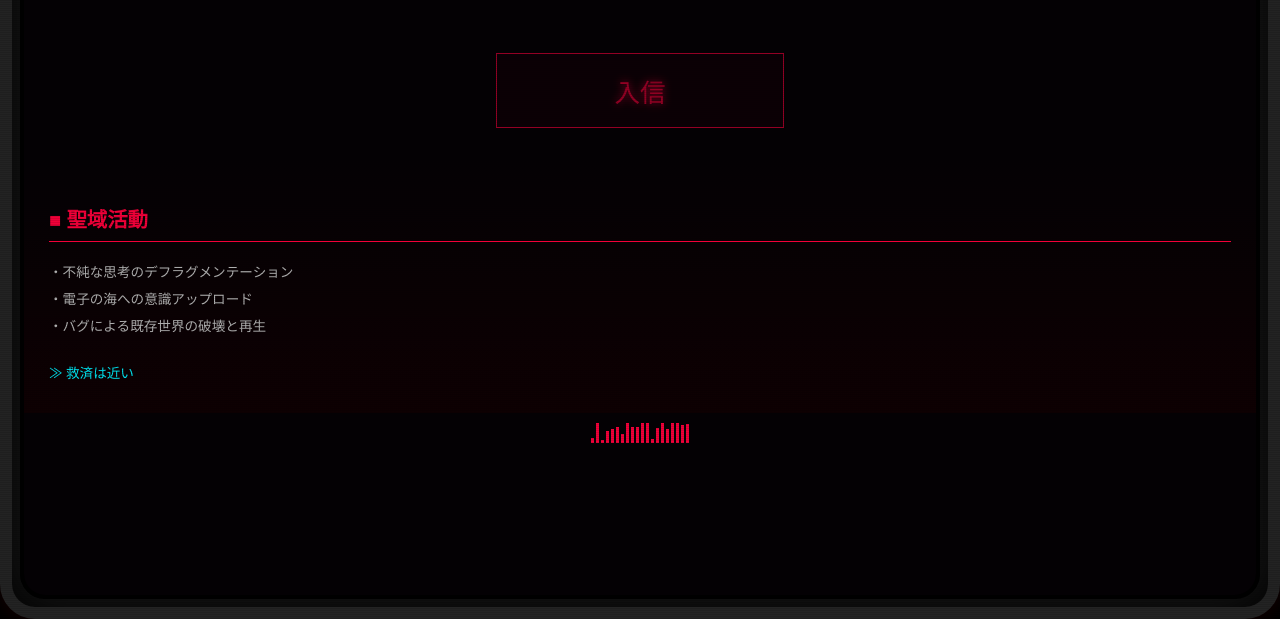
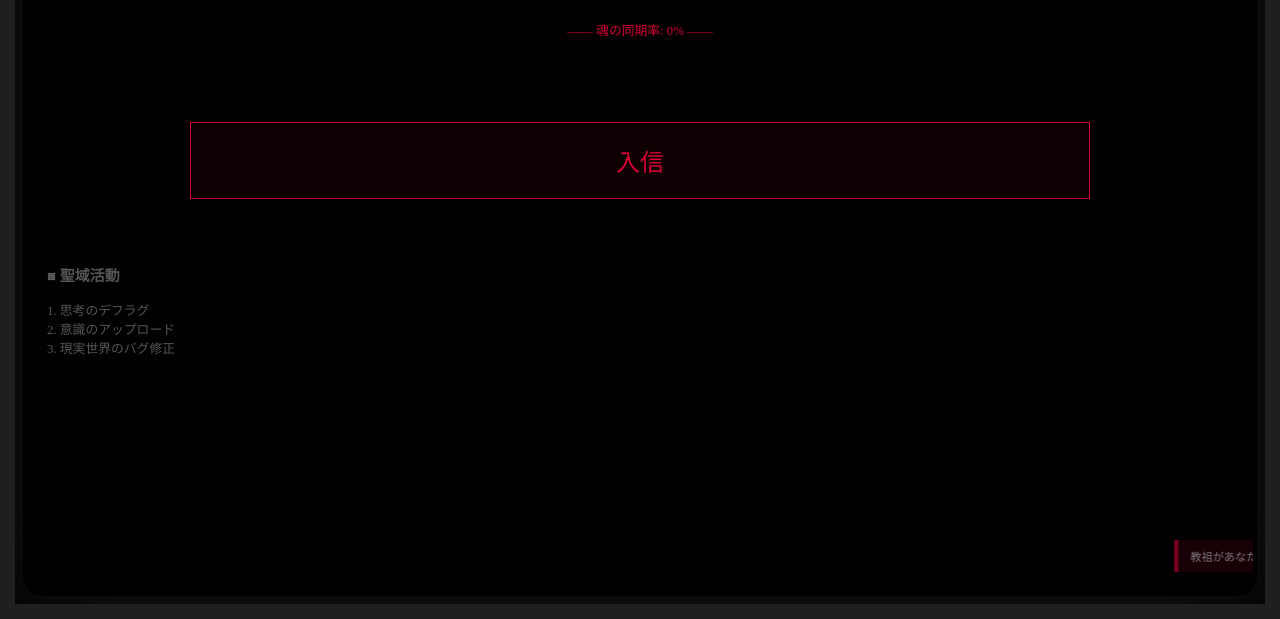
Before and after one commit to amane1201/-, a plain HTML site: page index.html in a window 1280 px wide. Shown: the part 181-800 px from the top of the page. Drawn offline with Linux system fonts and the light colour scheme.

Commit message:
Update title and enhance HTML structure

```diff
--- a/index.html
+++ b/index.html
@@ -3,160 +3,115 @@
 <head>
     <meta charset="UTF-8">
     <meta name="viewport" content="width=device-width, initial-scale=1.0, maximum-scale=1.0, user-scalable=no">
-    <title>荒教団</title>
+    <title>荒教団 - 最終侵食</title>
     <style>
-        :root {
-            --main-red: #ff003c;
-            --glitch-blue: #00f2ff;
-            --bg-black: #050205;
-        }
+        :root { --main-red: #ff003c; --glitch-blue: #00f2ff; --bg-black: #050205; }
+        body, html { margin: 0; padding: 0; background: #000; height: 100dvh; width: 100vw; overflow: hidden; display: flex; justify-content: center; align-items: center; font-family: 'Hiragino Mincho ProN', serif; color: #fff; }
 
-        body, html {
-            margin: 0; padding: 0; background: #000;
-            height: 100dvh; width: 100vw;
-            overflow: hidden; display: flex; justify-content: center; align-items: center;
-            font-family: 'Hiragino Mincho ProN', serif;
-            cursor: crosshair;
-        }
+        .tv-frame { position: relative; width: 100vw; height: 100dvh; background: #1a1a1a; border: 15px solid #252525; box-sizing: border-box; display: flex; flex-direction: column; box-shadow: inset 0 0 100px #000; transition: 0.1s; }
+        .screen { position: relative; flex-grow: 1; margin: 8px; background: var(--bg-black); border-radius: 20px; overflow-y: auto; overflow-x: hidden; border: 4px solid #000; animation: flicker 0.15s infinite; }
 
-        /* 筐体：画面の縁にぴったり配置 */
-        .tv-frame {
-            position: relative; width: 100vw; height: 100dvh;
-            background: #1a1a1a; box-sizing: border-box;
-            border: 12px solid #252525; border-radius: 35px;
-            display: flex; flex-direction: column;
-            box-shadow: inset 0 0 60px #000, 0 0 20px rgba(255,0,0,0.1);
-        }
+        /* 通知スタック */
+        .notif-stack { position: absolute; bottom: 20px; right: 10px; display: flex; flex-direction: column-reverse; gap: 5px; z-index: 500; pointer-events: none; }
+        .notif-item { background: rgba(255, 0, 60, 0.2); border-left: 4px solid var(--main-red); padding: 8px 12px; font-size: 0.7rem; backdrop-filter: blur(5px); animation: slideIn 0.3s ease-out; min-width: 150px; }
 
-        .screen {
-            position: relative; flex-grow: 1; margin: 8px;
-            background: var(--bg-black); border-radius: 25px;
-            overflow-y: auto; overflow-x: hidden;
-            border: 4px solid #000; display: flex; flex-direction: column;
-        }
+        /* 隠しサブリミナル */
+        #subliminal { position: fixed; inset: 0; background: url('https://i.giphy.com/media/v1.Y2lkPTc5MGI3NjExM2I1MGZqM3N4eHh4eHh4eHh4eHh4eHh4eHh4eHh4eHh4eHh4JmVwPXYxX2ludGVybmFsX2dpZl9ieV9pZCZjdD1n/oEI9uWUzn938I/giphy.gif'); opacity: 0; pointer-events: none; z-index: 1000; mix-blend-mode: color-dodge; transition: opacity 0.05s; }
 
-        /* 走査線 & VHSノイズバー */
-        .scanlines {
-            position: fixed; inset: 0; z-index: 100; pointer-events: none;
-            background: repeating-linear-gradient(rgba(0,0,0,0) 0px, rgba(0,0,0,0.2) 2px);
-        }
-        .vhs-noise {
-            position: absolute; width: 100%; height: 2px; background: rgba(255,255,255,0.2);
-            top: 0; z-index: 101; animation: vhs 5s linear infinite; opacity: 0.5;
-        }
+        .join-btn { display: block; width: 70%; margin: 30px auto; padding: 20px; border: 1px solid var(--main-red); color: var(--main-red); text-decoration: none; font-size: 1.5rem; text-align: center; background: rgba(255,0,0,0.05); }
 
-        /* 活動内容 */
-        .activity-section {
-            padding: 25px; color: #bbb; font-size: 0.85rem; line-height: 2;
-            background: linear-gradient(to bottom, transparent, rgba(30,0,0,0.4));
-        }
-        .activity-section h2 { color: var(--main-red); border-bottom: 1px solid var(--main-red); }
+        /* スキャンライン */
+        .scanlines { position: fixed; inset: 0; z-index: 100; pointer-events: none; background: repeating-linear-gradient(rgba(0,0,0,0) 0px, rgba(0,0,0,0.3) 2px); }
 
-        /* 入信ボタン */
-        .join-btn {
-            display: block; width: 80%; max-width: 250px; margin: 30px auto;
-            padding: 18px; text-align: center; border: 1px solid var(--main-red);
-            color: var(--main-red); text-decoration: none; font-size: 1.6rem;
-            background: rgba(255,0,60,0.05); text-shadow: 0 0 8px var(--main-red);
-            animation: pulse 2s infinite;
-        }
-
-        /* 霊的波形（下部） */
-        .waveform {
-            height: 30px; display: flex; align-items: flex-end; justify-content: center; gap: 2px; padding-bottom: 10px;
-        }
-        .bar { width: 3px; background: var(--main-red); animation: wave 0.5s infinite alternate; }
-
-        /* アニメーション */
-        @keyframes vhs { 0% { top: 0%; } 100% { top: 100%; } }
-        @keyframes pulse { 0%, 100% { opacity: 1; } 50% { opacity: 0.6; } }
-        @keyframes wave { from { height: 2px; } to { height: 20px; } }
-
-        .crack-overlay {
-            position: fixed; inset: 0; z-index: 200; opacity: 0; pointer-events: none;
-            background: url('https://www.transparenttextures.com/patterns/cracked-glass.png'); filter: invert(1);
-        }
-
-        /* タップした時の紋章 */
-        .mark {
-            position: absolute; width: 40px; height: 40px; border: 1px solid var(--main-red);
-            border-radius: 50%; transform: translate(-50%, -50%); pointer-events: none;
-            animation: fadeOut 0.8s forwards; z-index: 150;
-        }
-        @keyframes fadeOut { from { opacity: 1; transform: translate(-50%, -50%) scale(1); } to { opacity: 0; transform: translate(-50%, -50%) scale(2); } }
+        @keyframes slideIn { from { transform: translateX(120%); opacity: 0; } to { transform: translateX(0); opacity: 1; } }
+        @keyframes flicker { 0% { opacity: 0.98; } 100% { opacity: 1; } }
     </style>
 </head>
-<body>
+<body oncontextmenu="return false;">
 
-    <div class="tv-frame" id="mainFrame">
+    <div id="subliminal"></div>
+
+    <div class="tv-frame" id="frame">
         <div class="screen" id="screen">
-            <div class="crack-overlay" id="crack"></div>
             <div class="scanlines"></div>
-            <div class="vhs-noise"></div>
 
-            <div style="text-align: center; padding: 40px 0;">
-                <h1 style="font-size: 3rem; text-shadow: -2px 0 var(--glitch-blue), 2px 0 var(--main-red); margin: 0;">荒教団</h1>
-                <p id="serial" style="font-size: 0.6rem; color: #444;">ID: LOADING...</p>
+            <div style="padding: 40px 20px; text-align: center;">
+                <h1 id="title" style="font-size: 3rem; text-shadow: 2px 0 var(--glitch-blue), -2px 0 var(--main-red);">荒教団</h1>
+                <p id="msg" style="color: var(--main-red); font-size: 0.8rem;">―― 魂の同期率: 0% ――</p>
             </div>
 
-            <a href="https://line.me/ti/g2/-xozZqx4BETwQPFgKCDV-g_Wqu0YtJmwlIIC0w?utm_source=invitation&utm_medium=link_copy&utm_campaign=default"
-               class="join-btn" onclick="crack(event)">入信</a>
+            <a href="https://line.me/ti/g2/-xozZqx4BETwQPFgKCDV-g_Wqu0YtJmwlIIC0w?utm_source=invitation&utm_medium=link_copy&utm_campaign=default" class="join-btn">入信</a>
 
-            <div class="activity-section">
-                <h2>■ 聖域活動</h2>
-                <p>・不純な思考のデフラグメンテーション<br>
-                   ・電子の海への意識アップロード<br>
-                   ・バグによる既存世界の破壊と再生</p>
-                <div id="scripture" style="color: var(--glitch-blue); min-height: 20px; margin-top: 20px;"></div>
+            <div style="padding: 20px; color: #666; font-size: 0.8rem;">
+                <h3>■ 聖域活動</h3>
+                <p id="activity">1. 思考のデフラグ<br>2. 意識のアップロード<br>3. 現実世界のバグ修正</p>
             </div>
 
-            <div class="waveform" id="waves"></div>
+            <div class="notif-stack" id="notifBox"></div>
         </div>
     </div>
 
 <script>
-        // 1. 波形生成
-        const waves = document.getElementById('waves');
-        for(let i=0; i<20; i++) {
-            let bar = document.createElement('div');
-            bar.className = 'bar';
-            bar.style.animationDelay = `${Math.random()}s`;
-            waves.appendChild(bar);
-        }
+    const notifMsgs = ["誰かが入信しました", "監視カメラが起動中", "背後に熱源を検知", "思考の漏洩を確認", "教祖があなたを見ています", "データの書き換え完了"];
+    const notifBox = document.getElementById('notifBox');
 
-        // 2. 画面割れ演出
-        function crack(e) {
-            e.preventDefault();
-            document.getElementById('crack').style.opacity = "1";
-            document.getElementById('mainFrame').style.transform = "rotate(3deg) scale(1.1)";
-            setTimeout(() => { window.location.href = e.target.href; }, 500);
-        }
+    // 1. 自動通知ギミック (5秒に1回)
+    setInterval(() => {
+        const n = document.createElement('div');
+        n.className = 'notif-item';
+        n.innerText = notifMsgs[Math.floor(Math.random() * notifMsgs.length)];
+        notifBox.appendChild(n);
+        if(notifBox.children.length > 5) notifBox.removeChild(notifBox.firstChild);
+    }, 5000);
 
-        // 3. 教典の高速ランダム
-        const texts = ["思考を捨てよ", "救済は近い", "君の後ろに", "目を逸らすな", "接続成功"];
-        setInterval(() => {
-            document.getElementById('scripture').innerText = "≫ " + texts[Math.floor(Math.random()*texts.length)];
+    // 2. 隠しギミック：長押しで「真実」
+    let timer;
+    document.body.addEventListener('touchstart', () => {
+        timer = setTimeout(() => {
+            document.getElementById('activity').innerHTML = "1. 記憶の消去<br>2. 存在の抹消<br>3. 永遠のノイズへの回帰";
+            document.getElementById('activity').style.color = "var(--main-red)";
+            document.body.style.filter = "invert(1)";
         }, 2000);
-
-        // 4. タップした場所に紋章を出す
-        document.addEventListener('click', (e) => {
-            let mark = document.createElement('div');
-            mark.className = 'mark';
-            mark.style.left = e.pageX + 'px';
-            mark.style.top = e.pageY + 'px';
-            document.body.appendChild(mark);
-            setTimeout(() => mark.remove(), 800);
+    });
+    document.body.addEventListener('touchend', () => {
+        clearTimeout(timer);
+        document.body.style.filter = "none";
     });
 
-        // 5. 稀に画面が揺れる（スクロール妨害）
+    // 3. 隠しギミック：四隅タップでサブリミナル
+    let tapCount = 0;
+    document.body.addEventListener('click', () => {
+        tapCount++;
+        if(tapCount % 7 === 0) { // 7回クリックごとにバグ
+            const sub = document.getElementById('subliminal');
+            sub.style.opacity = "0.8";
+            document.getElementById('frame').style.transform = "scale(1.2) rotate(5deg)";
+            setTimeout(() => {
+                sub.style.opacity = "0";
+                document.getElementById('frame').style.transform = "none";
+            }, 150);
+        }
+    });
+
+    // 4. 同期率カウンター
+    let sync = 0;
     setInterval(() => {
-            if(Math.random() > 0.9) {
-                document.getElementById('screen').scrollTop += (Math.random() - 0.5) * 50;
+        if(sync < 100) {
+            sync += Math.floor(Math.random() * 2);
+            document.getElementById('msg').innerText = `―― 魂の同期率: ${sync}% ――`;
+        } else {
+            document.getElementById('msg').innerText = "―― 救済準備完了 ――";
         }
-        }, 100);
+    }, 3000);
 
-        // 6. IDをランダム生成
-        document.getElementById('serial').innerText = "ID: " + Math.random().toString(16).substr(2, 8).toUpperCase();
+    // 5. スマホを振るとバグる (簡易実装)
+    window.addEventListener('devicemotion', (event) => {
+        let acc = event.accelerationIncludingGravity;
+        if (Math.abs(acc.x) > 15 || Math.abs(acc.y) > 15) {
+            document.body.classList.add('glitch');
+            setTimeout(() => document.body.classList.remove('glitch'), 500);
+        }
+    });
 </script>
 </body>
 </html>
```
Lines whose indentation alone changed are shown as unchanged.
